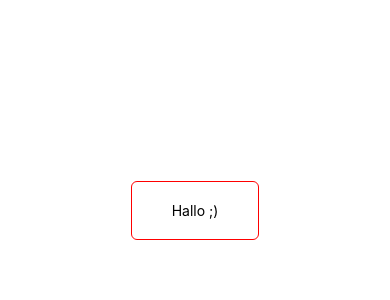
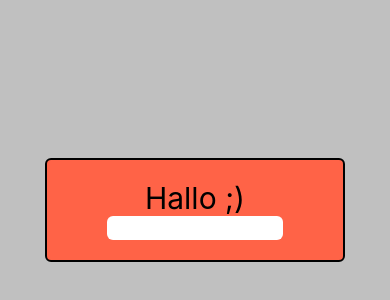
Before and after one commit to Hrihor-Dmytro/myNewProject, a React Native app: screen / in a window 390 px wide. Shown: the part 212-512 px from the top of the page. Built offline with nearby package versions, Linux system fonts and the light colour scheme.

Commit message:
add input

```diff
--- a/App.js
+++ b/App.js
@@ -1,11 +1,12 @@
 import { StatusBar } from "expo-status-bar";
-import { StyleSheet, Text, View } from "react-native";
+import { StyleSheet, Text, TextInput, View } from "react-native";
 
 export default function App() {
   return (
     <View style={styles.container}>
       <View style={styles.innerBox}>
-        <Text>Hallo ;)</Text>
+        <Text style={styles.text}>Hallo ;)</Text>
+        <TextInput style={styles.button} textAlign={"center"}></TextInput>
       </View>
       <StatusBar style="auto" />
     </View>
@@ -18,13 +19,29 @@ const styles = StyleSheet.create({
     backgroundColor: "#fff",
     alignItems: "center",
     justifyContent: "center",
+    backgroundColor: "silver",
   },
   innerBox: {
     borderWidth: 1,
-    borderColor: "red",
+    borderColor: "black",
     padding: 20,
     paddingLeft: 40,
     paddingRight: 40,
     borderRadius: 6,
+    borderWidth: 2,
+    backgroundColor: "tomato",
+    width: 300,
+  },
+  text: {
+    fontSize: 30,
+    textAlign: "center",
+  },
+  button: {
+    borderRadius: 6,
+    backgroundColor: "white",
+    color: "white",
+    fontSize: 20,
+    // textAlign: "center",
+    marginHorizontal: 20,
   },
 });
```
